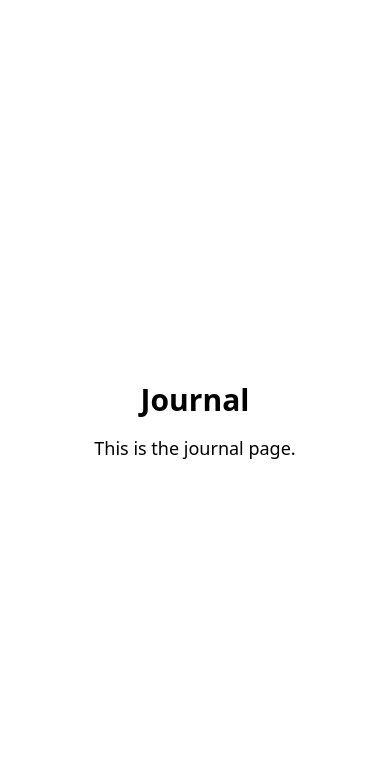
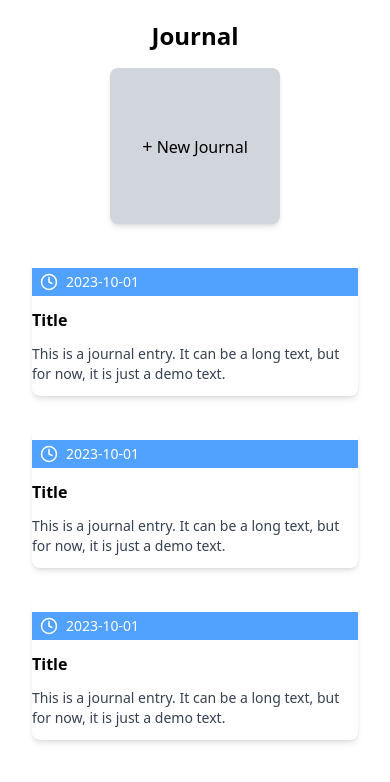
Before and after one commit to HappyDevs1/goalduty, a Next.js app in the folder frontend/: page /journal in a window 390 px wide. Shown: the top 782 px of the page. Built offline with nearby package versions, Linux system fonts and the light colour scheme.

Commit message:
feat: :sparkles: basic responsive ui for the journal page

```diff
--- a/frontend/src/app/journal/page.tsx
+++ b/frontend/src/app/journal/page.tsx
@@ -1,8 +1,40 @@
+import { Clock } from 'lucide-react';
+
 export default function Journal () {
   return (
-    <div className="flex flex-col items-center justify-center h-screen">
-      <h1 className="text-3xl font-bold mb-4">Journal</h1>
-      <p className="text-lg">This is the journal page.</p>
+    <div className="flex flex-col items-center  h-screen mt-5">
+      <h1 className="text-2xl font-bold mb-4">Journal</h1>
+      <div className="">
+        <div className="bg-gray-300 px-8 py-16 rounded-lg shadow-md">
+          <p><span className="text-lg">+</span> New Journal</p>
+        </div>
+      </div>
+      <div className="mx-8 my-8 grid grid-cols-1 md:grid-cols-2 lg:grid-cols-3 gap-8">
+        <div className="rounded-lg shadow-md py-3">
+          <div className="flex flex-row gap-2 items-center bg-blue-400 px-2 py-1">
+            <Clock color="white" size={18}/>
+            <p className="text-white text-sm">2023-10-01</p>
+          </div>
+          <p className="font-bold py-3">Title</p>
+          <p className="text-sm text-gray-700">This is a journal entry. It can be a long text, but for now, it is just a demo text.</p>
+        </div>
+        <div className="rounded-lg shadow-md py-3">
+          <div className="flex flex-row gap-2 items-center bg-blue-400 px-2 py-1">
+            <Clock color="white" size={18}/>
+            <p className="text-white text-sm">2023-10-01</p>
+          </div>
+          <p className="font-bold py-3">Title</p>
+          <p className="text-sm text-gray-700">This is a journal entry. It can be a long text, but for now, it is just a demo text.</p>
+        </div>
+        <div className="rounded-lg shadow-md py-3">
+          <div className="flex flex-row gap-2 items-center bg-blue-400 px-2 py-1">
+            <Clock color="white" size={18}/>
+            <p className="text-white text-sm">2023-10-01</p>
+          </div>
+          <p className="font-bold py-3">Title</p>
+          <p className="text-sm text-gray-700">This is a journal entry. It can be a long text, but for now, it is just a demo text.</p>
+        </div>
+      </div>
     </div>
   );
 }
```
